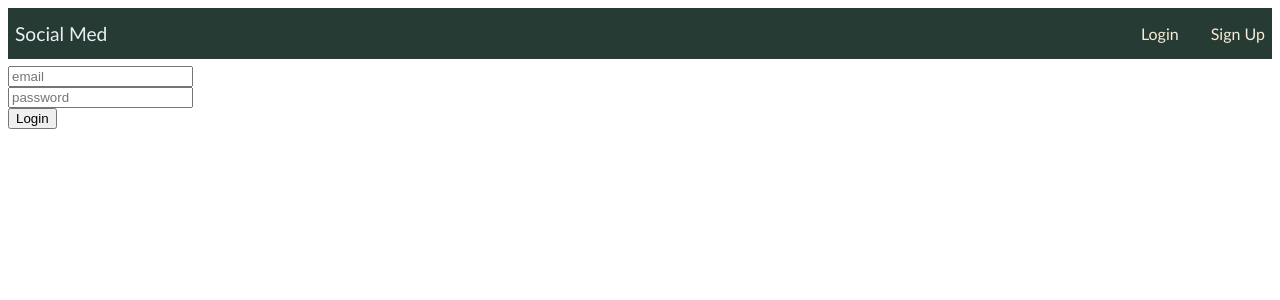
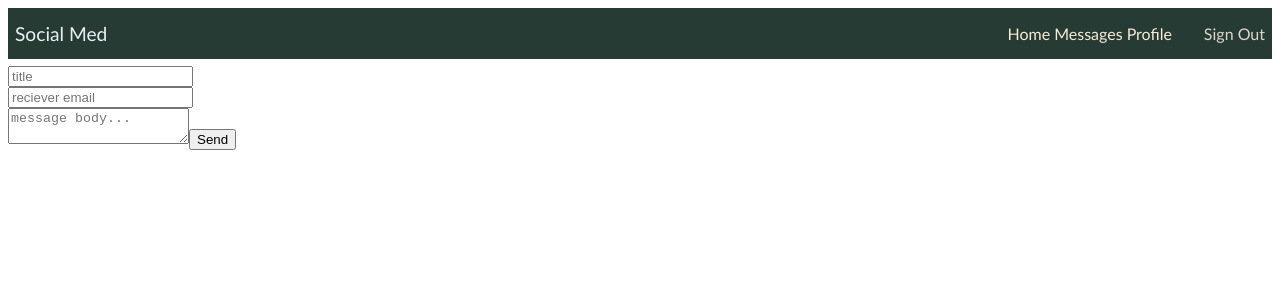
Before and after one commit to kizob123/social-med-redux, a React (Create React App) app: page /messages in a window 1280 px wide. Before the commit this address led to /. Shown: the top 300 px of the page. Built offline with nearby package versions, Linux system fonts and the light colour scheme; no server answers.

Commit message:
edited the routes for navigation

```diff
--- a/db.json
+++ b/db.json
@@ -61,7 +61,7 @@
       "title": "greetings ",
       "post": "hello there",
       "time": "2022-06-27T04:57:21.315Z",
-      "likes": 6,
+      "likes": 7,
       "id": 9
     },
     {
@@ -94,8 +94,8 @@
       "id": 1,
       "here_id": 1,
       "fname": "typicode 2",
-      "email": "typicode2@email.com",
-      "email_from": "typicode@email.com",
+      "email": "typicode@email.com",
+      "email_from": "typicode2@email.com",
       "title": "here is the title",
       "message": "a new message from typicode 3",
       "time": "2022-06-27T04:04:54.752Z"
@@ -104,7 +104,8 @@
       "id": 2,
       "here_id": 1,
       "fname": "typicode 3",
-      "email": "typicode3@email.com",
+      "email": "typicode2@email.com",
+      "email_from":"typicode3@email.com",
       "title": "here is the title",
       "message": "a new message from typicode 3",
       "time": "2022-06-27T04:04:56.752Z"
@@ -123,7 +124,7 @@
     },
     {
       "title": "howdyado",
-      "email": "hell@gmail.com",
+      "email":"typicode@email.com",
       "email_from": "typicode@email.com",
       "time": "2022-06-28T16:48:41.185Z",
       "message": "a greet messagetotoo",
--- a/package.json
+++ b/package.json
@@ -1,6 +1,6 @@
 {
   "name": "social-med-redux",
-  "homepage": "https://kizob123.github.io/social-med-redux/",
+
   "version": "0.1.0",
   "private": true,
   "dependencies": {
@@ -21,9 +21,7 @@
     "start": "react-scripts start",
     "build": "react-scripts build",
     "test": "react-scripts test",
-    "eject": "react-scripts eject",
-    "server": "npx json-server --watch public/db.json --port=9000",
-    "json-server":"node server.js"
+    "eject": "react-scripts eject"
   },
   "eslintConfig": {
     "extends": [
--- a/src/App.js
+++ b/src/App.js
@@ -12,106 +12,17 @@ import { useEffect, useState } from "react";
 import { getProfiles } from "./api/login";
 
 function App() {
-let local = {
-  loggedIn: false,
-  password: '',
-  email: ''
-}
-if(localStorage.getItem('loggein'))
-  local =JSON.parse(localStorage.getItem('loggein'))
-
- let [loggedIn, setLoggedIn] = useState(local)
-
- let location = useLocation()
- let navigate = useNavigate()
- console.log(loggedIn);
 
 
   return (
     <div className="App">
-      <Header profile={loggedIn}/>
-      <div style = {
-        {
-          display: loggedIn.loggedIn ? "none" : "block"
-        }
-      }>
+      <Header/>
 
-      <form className='login' style={{display:location.pathname==='/'?'block':'none'}} onSubmit={
-        async (e)=>{
-            e.preventDefault()
-            let email= e.target[0].value
-
-            let password=e.target[1].value
-            let res= await getProfiles(email)
-            res.json().then(data=>{
-               if(password.trim() === data[0].password.trim()){
-                   //login(email,password)
-                   setLoggedIn({
-                       loggedIn: true,
-                        password: data[0].password.trim(),
-                        email: data[0].email.trim()
-                   })
-                  let test = {
-                     loggedIn: true,
-                     password: data[0].password.trim(),
-                     email: data[0].email.trim()
-                   }
-
-                  localStorage.setItem('loggein',JSON.stringify(test))
-                  navigate('/home')
-               }
-            })
-
-
-         }
-     }>
-         <input type={'email'} name='email' placeholder='email' required/>
-         <input type={'password'} name='password' placeholder='password' required/>
-         <button>Login</button>
-     </form>
-     <form className = 'register'style={{display: location.pathname === '/register' ? 'block' : 'none'}}
-     onSubmit = {
-        async (e)=>{
-            e.preventDefault()
-            let email= e.target[0].value
-
-            let password=e.target[1].value
-            let res= await getProfiles(email)
-            res.json().then(data=>{
-               if(password.trim() === data[0].password.trim()){
-                   //login(email,password)
-                   setLoggedIn({
-                       loggedIn: true,
-                        password: data[0].password.trim(),
-                        email: data[0].email.trim()
-                   })
-                  let test = {
-                     loggedIn: true,
-                     password: data[0].password.trim(),
-                     email: data[0].email.trim()
-                   }
-
-                  localStorage.setItem('loggein',JSON.stringify(test))
-                  navigate('/home')
-               }
-            })
-
-
-         }
-     }>
-          <input type={'text'} name='fname' placeholder='firstname' required/>
-          <input type={'text'} name='text' placeholder='lastname'/>
-         <input type={'email'} name='email' placeholder='email' required/>
-         <input type={'password'} name='password' placeholder='password' required/>
-         <textarea name='about' placeholder='tell us about you...' required/>
-         <button>Login</button>
-     </form>
-      </div>
       <Routes>
-
-        <Route path="/home" element={<Home profile={loggedIn}/>}/>
-        <Route path="/messages" element={<Messages profile={loggedIn}/>}/>
-        <Route path="/profile" element={<Profile profile={loggedIn}/>}/>
+        <Route path="/" element={<Login/>}/>
+        <Route path="/home" element={<Home/>}/>
+        <Route path="/messages" element={<Messages/>}/>
+        <Route path="/profile" element={<Profile/>}/>
         <Route path="/signout" element={<SignOut />}/>
 
       </Routes>
--- a/src/api/getMessages.js
+++ b/src/api/getMessages.js
@@ -1,9 +1,9 @@
 import {
     url
 } from './url-api'
-export let getMessages = async function () {
-
-    const postData = await fetch(`${url}/messages`, {
+export let getMessages = async function (email) {
+    console.log("kkkkk"+email);
+    const postData = await fetch(`${url}/messages/?email=${email}`, {
         method: 'GET',
         headers: {
             "Accept": "applicaton/json"
--- a/src/components/Header.js
+++ b/src/components/Header.js
@@ -1,7 +1,8 @@
 import { useEffect, useState } from "react";
 import { NavLink } from "react-router-dom";
 import { useLocation, useNavigate } from "react-router";
-function Header(props) {
+import remLc from './login/localRefRem'
+function Header() {
 
  let onLogin=false
  let location = useLocation()
@@ -23,9 +24,11 @@ function Header(props) {
              <li><NavLink to={'/profile'} className="links">Profile</NavLink></li>
              <li style={{cursor:'pointer'}}
                onClick = {
-                 () => {
-                   localStorage.removeItem('loggein')
-                   navigate('/')
+                async () => {
+                  await remLc().then(rem=>{
+                    if(rem)
+                    navigate('/')
+                  })
                  }
 
              }>Sign Out</li>
--- a/src/components/Home.js
+++ b/src/components/Home.js
@@ -3,15 +3,9 @@ import Posts from "./interractions/Posts";
 import { useSelector } from "react-redux/es/exports";
 import { useEffect, useState } from "react";
 import { useParams, useNavigate, useLocation } from "react-router";
-function Home(props) {
-  let [loggedIn, setLoggedIn] = useState(props.profile)
-
-  let navigate = useNavigate()
-  let location = useLocation()
-  useEffect(()=>{
-    !loggedIn.email&&navigate('/')
-
-  })
+import local from "./login/localRef";
+function Home() {
+  console.log(JSON.parse(localStorage.getItem('loggein')))
   return (
     <div className="home">
      <InputPost/>
--- a/src/components/Messages.js
+++ b/src/components/Messages.js
@@ -3,22 +3,25 @@ import { getMessages } from "../api/getMessages";
 import { useEffect, useState } from "react";
 import { postMessage } from "../api/postMessage";
 import { useLocation, useNavigate } from "react-router";
+import local from "./login/localRef";
+import lc from "./login/localRef";
 function Messages(props) {
-let [loggedIn, setLoggedIn] = useState(props.profile)
-
-let navigate = useNavigate()
-let location = useLocation()
-useEffect(() => {
-  !loggedIn.email && navigate('/')
-
-})
 let [messages,setMessages] =useState([]);
  let getMs=async()=>{
- let ms = await getMessages()
- await ms.json().then((data)=>{
-    let mgs= data.map(d =><Message key={d.id} body={d}/>)
+   await lc().then(data => {
+     console.log('e'+data.email);
+      return data.email
+   }).then(async email=>{
+     console.log('d:+++' + email);
+    let ms = await getMessages(email)
+
+    await ms.json().then((data2)=>{
+      console.log('d:---' + data2);
+    let mgs= data2.map(d =><Message key={d.id} body={d}/>)
     setMessages(mgs)
   })
+   })
+
 }
 useEffect(()=>{
 getMs()
--- a/src/components/Profile.js
+++ b/src/components/Profile.js
@@ -1,36 +1,45 @@
 import React from "react";
 import { getProfile } from "../api/getProfile";
+import lc from "./login/localRef";
 
 class Profile extends React.Component {
   constructor(props){
     super(props)
     this.state={
       profile:{
-        email:'',
-        about:''
-      },
-      prop:props.profile
+
+      }
     }
   }
    getProf = async ()=>{
      console.log(this.state);
-    let prof = await getProfile(this.state.prop.email)
-    let res = await prof.json().then(data => {
-      this.setState({profile:data[0]})
-      console.log(this.state.profile.fname);
-    })
+     await lc().then(data => {
+     console.log('e'+data.email);
+      return data.email
+   }).then(async email=>{
+     let prof = await getProfile(email)
+     let res = await prof.json().then(data => {
+
+       console.log(data[0]);
+       this.setState({
+         profile: data[0]
+       })
+       console.log(this.state.profile[0]);
+     })
+   })
+
   }
   componentDidMount(){
-
+   this.getProf()
 
   }
 render(){
-   this.getProf()
+
   return (
   <div className="profile">
     <div>
-      Welcome to your profile: {this.state.prop.loggedIn&& this.state.profile.fname}
-     <br/>Here are your details: <pre>{`${this.state.prop.loggedIn&&this.state.profile.email} ${this.state.prop.loggedIn&&this.state.profile.about}`}</pre>
+      Welcome to your profile: {this.state.profile.fname}
+     <br/>Here are your details: <pre>{`${this.state.profile.email} ${this.state.profile.about}`}</pre>
     </div>
       </div>
 
--- a/src/components/login/Login.js
+++ b/src/components/login/Login.js
@@ -1,27 +1,35 @@
 import { useEffect, useState } from 'react';
 import {useSelector, useDispatch} from 'react-redux'
-import { useNavigate, useParams } from 'react-router';
+import { useLocation, useNavigate, useParams } from 'react-router';
 
 import { getProfiles } from '../../api/login';
+import lc from './localRef';
 
 function Login(props1) {
-   let [loggedIn, setLoggedIn] = useState(props1.profile)
 
-
+   let [loggedIn, setLoggedIn] = useState(null)
+   lc().then(local=>{
+      console.log(local);
+      setLoggedIn(local)
+   })
+   let location = useLocation()
    let navigate = useNavigate()
    useEffect(() => {
-       if (loggedIn.loggedIn)
+      console.log('eff');
+       if (loggedIn)
            navigate('/home')
    }, [loggedIn,navigate])
 
 
   return (
 
-     <form className='login' onSubmit={
+     <div>
+
+      <form className='login' style={{display:location.pathname==='/'?'block':'none'}} onSubmit={
         async (e)=>{
             e.preventDefault()
             let email= e.target[0].value
-            console.log(email);
+
             let password=e.target[1].value
             let res= await getProfiles(email)
             res.json().then(data=>{
@@ -32,11 +40,14 @@ function Login(props1) {
                         password: data[0].password.trim(),
                         email: data[0].email.trim()
                    })
-                   props1.login({
-                       loggedIn: true,
-                       password: data[0].password.trim(),
-                       email: data[0].email.trim()
-                   })
+                  let test = {
+                     loggedIn: true,
+                     password: data[0].password.trim(),
+                     email: data[0].email.trim()
+                   }
+
+                  localStorage.setItem('loggein',JSON.stringify(test))
+                  navigate('/home')
                }
             })
 
@@ -47,6 +58,44 @@ function Login(props1) {
          <input type={'password'} name='password' placeholder='password' required/>
          <button>Login</button>
      </form>
+     <form className = 'register'style={{display: location.pathname === '/register' ? 'block' : 'none'}}
+     onSubmit = {
+        async (e)=>{
+            e.preventDefault()
+            let email= e.target[0].value
+
+            let password=e.target[1].value
+            let res= await getProfiles(email)
+            res.json().then(data=>{
+               if(password.trim() === data[0].password.trim()){
+                   //login(email,password)
+                   setLoggedIn({
+                       loggedIn: true,
+                        password: data[0].password.trim(),
+                        email: data[0].email.trim()
+                   })
+                  let test = {
+                     loggedIn: true,
+                     password: data[0].password.trim(),
+                     email: data[0].email.trim()
+                   }
+
+                  localStorage.setItem('loggein',JSON.stringify(test))
+                  navigate('/home')
+               }
+            })
+
+
+         }
+     }>
+          <input type={'text'} name='fname' placeholder='firstname' required/>
+          <input type={'text'} name='text' placeholder='lastname'/>
+         <input type={'email'} name='email' placeholder='email' required/>
+         <input type={'password'} name='password' placeholder='password' required/>
+         <textarea name='about' placeholder='tell us about you...' required/>
+         <button>Login</button>
+     </form>
+     </div>
 
   );
 }
--- /dev/null
+++ b/src/components/login/localRef.js
@@ -0,0 +1,18 @@
+//  let local = {
+//      loggedIn: false,
+//      password: '',
+//      email: ''
+//  }
+//  if (localStorage.getItem('loggein'))
+//      local = JSON.parse(localStorage.getItem('loggein'))
+
+let lc = function (){
+     return new Promise((resolve, reject) => {
+         console.log(JSON.parse(localStorage.getItem('loggein')))
+         if (JSON.parse(localStorage.getItem('loggein')))
+         resolve(JSON.parse(localStorage.getItem('loggein')))
+
+      })
+}
+
+export default lc
--- /dev/null
+++ b/src/components/login/localRefRem.js
@@ -0,0 +1,14 @@
+let remLc =function(){
+    return new Promise((resolve, reject) => {
+    localStorage.removeItem('loggein')
+    if (!JSON.parse(localStorage.getItem('loggein'))) {
+
+        resolve(true)
+    }
+    else{
+        resolve(false)
+    }
+})
+}
+
+export default remLc
--- a/src/index.js
+++ b/src/index.js
@@ -11,9 +11,9 @@ root.render(
   <React.StrictMode>
   <BrowserRouter>
   <Provider store = {login}>
-    <Routes>
-      <Route path='*' element={<App />}/>
-    </Routes>
+
+      <App />
+
 
   </Provider>
   </BrowserRouter>
```
